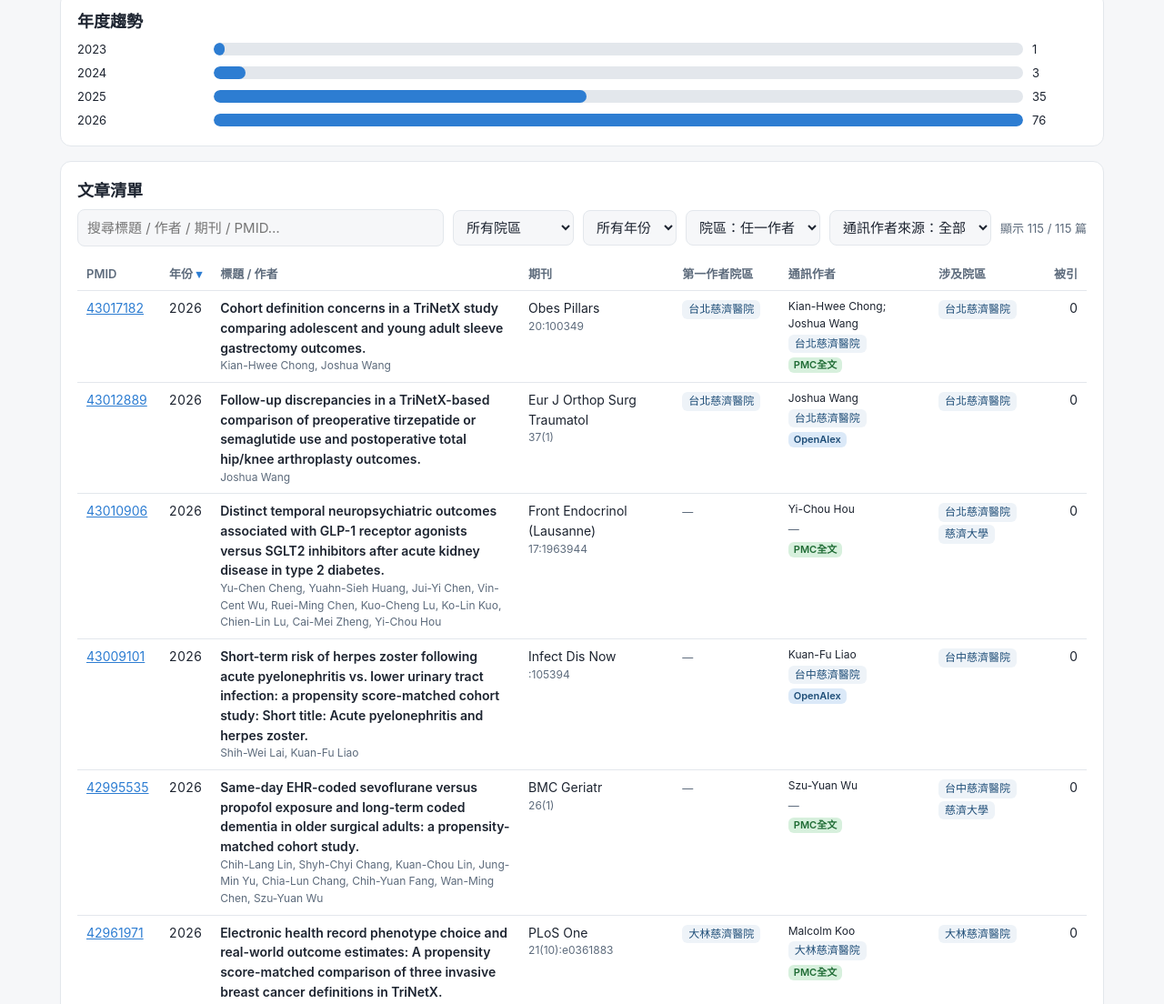
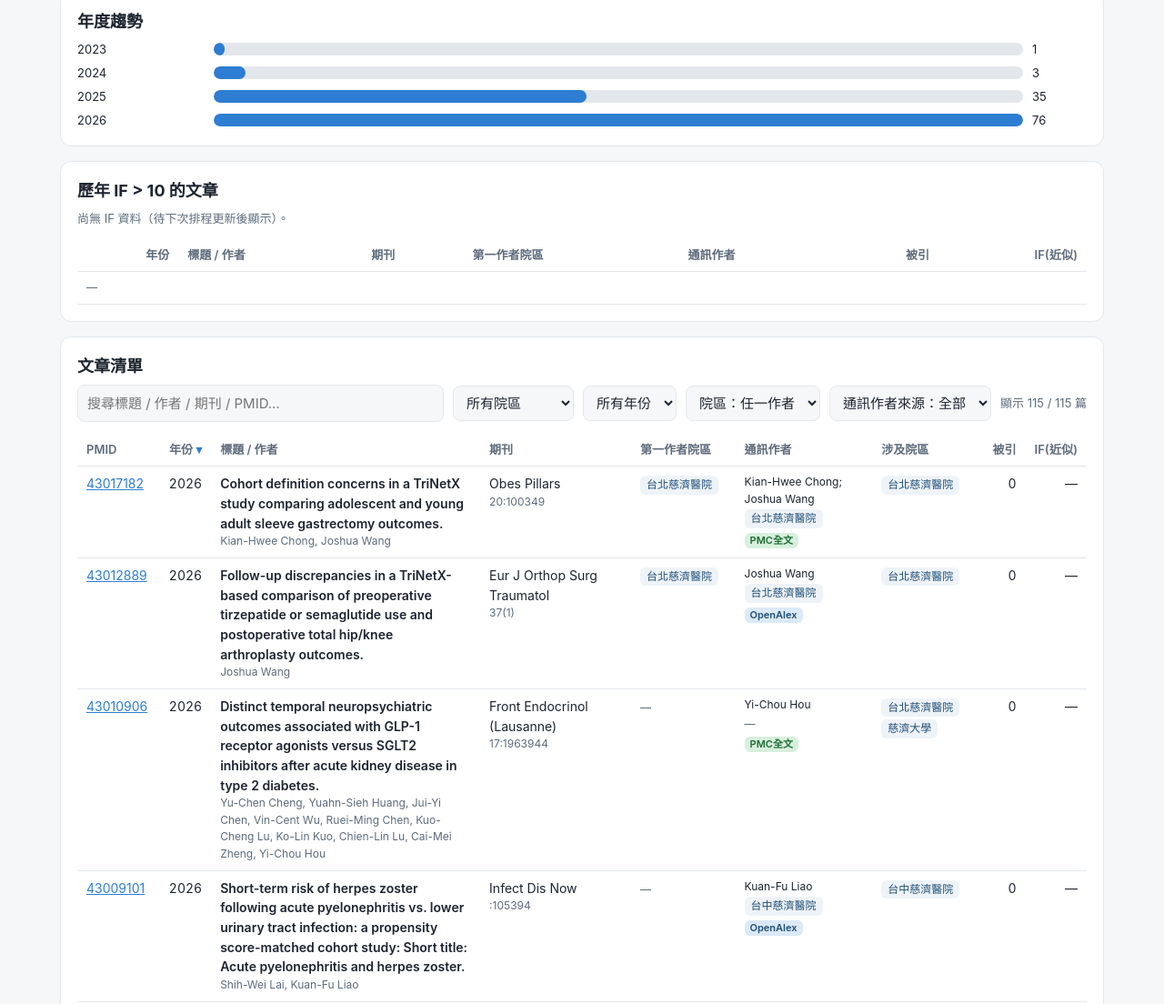
Before and after one commit to 96311123/-TriNetx-, a plain HTML site: page docs/index.html in a window 1280 px wide. Shown: the part 876-1980 px from the top of the page at 91% size. Drawn offline with Linux system fonts and the light colour scheme.

Commit message:
Add IF column and 'IF > 10 articles' section to web page
Co-Authored-By: Claude Sonnet 5.5 <noreply@anthropic.com>
Claude-Session: https://claude.ai/code/session_0178e8gCeQHmAhA9X3X79ZiT

```diff
--- a/docs/index.html
+++ b/docs/index.html
@@ -115,6 +115,20 @@ pre{white-space:pre-wrap;word-break:break-all;font-size:12px;background:var(--bg
 </section>
 
 <section>
+  <h2>歷年 IF &gt; 10 的文章</h2>
+  <p class="note" id="highIFNote"></p>
+  <div class="tablewrap">
+  <table id="highIFTable">
+    <thead><tr>
+      <th class="num">年份</th><th>標題 / 作者</th><th>期刊</th><th>第一作者院區</th><th>通訊作者</th>
+      <th class="num">被引</th><th class="num">IF(近似)</th>
+    </tr></thead>
+    <tbody></tbody>
+  </table>
+  </div>
+</section>
+
+<section>
   <h2>文章清單</h2>
   <div class="tools">
     <input type="search" id="q" placeholder="搜尋標題 / 作者 / 期刊 / PMID…">
@@ -132,7 +146,7 @@ pre{white-space:pre-wrap;word-break:break-all;font-size:12px;background:var(--bg
   <table id="articles">
     <thead><tr>
       <th data-k="pmid">PMID</th><th data-k="year" class="num">年份</th><th data-k="title">標題 / 作者</th>
-      <th data-k="journal">期刊</th><th>第一作者院區</th><th>通訊作者</th><th>涉及院區</th><th data-k="citations" class="num">被引</th>
+      <th data-k="journal">期刊</th><th>第一作者院區</th><th>通訊作者</th><th>涉及院區</th><th data-k="citations" class="num">被引</th><th data-k="impact_factor" class="num" title="OpenAlex 近似值（2 年平均被引），非 JCR 官方 IF">IF(近似)</th>
     </tr></thead>
     <tbody></tbody>
   </table>
@@ -142,7 +156,7 @@ pre{white-space:pre-wrap;word-break:break-all;font-size:12px;background:var(--bg
 <section>
   <details><summary>搜尋策略與方法說明</summary>
     <pre id="query"></pre>
-    <p class="note">通訊作者：優先採 PMC 全文 JATS 標記（Europe PMC / NCBI PMC），其次 OpenAlex 的 is_corresponding，再其次 PubMed 隸屬中含 e-mail 的作者，最後以末位作者推定。ORCID、出版社、被引次數來自 PubMed / OpenAlex / Crossref。</p>
+    <p class="note">通訊作者：優先採 PMC 全文 JATS 標記（Europe PMC / NCBI PMC），其次 OpenAlex 的 is_corresponding，再其次 PubMed 隸屬中含 e-mail 的作者，最後以末位作者推定。ORCID、出版社、被引次數來自 PubMed / OpenAlex / Crossref。IF(近似)為期刊層級指標，取自 OpenAlex 的 2yr_mean_citedness（近 2 年平均被引），與 Clarivate JCR 官方 Impact Factor 數值接近但不相同，僅供參考。</p>
     <p class="note">院區判定依作者 affiliation 文字比對（Hualien / Dalin / Taipei / Taichung / Yuli / Guanshan / Douliu Tzu Chi Hospital；Tzu Chi University；Tzu Chi University of Science and Technology）。無法判定院區者歸入「慈濟醫療財團法人(未指明院區)」。</p>
   </details>
 </section>
@@ -196,6 +210,8 @@ function render(){
   document.getElementById('yearBars').innerHTML = s.by_year.map(y=>`
     <div>${esc(y.year)}</div><div class="track"><div class="fill" style="width:${(y.articles/max*100).toFixed(1)}%"></div></div><div class="num">${fmt(y.articles)}</div>`).join('');
 
+  renderHighIF();
+
   // filters
   const camps = [...new Set(ARTICLES.flatMap(a=>a.campuses))];
   const order = s.campus_table.map(c=>c.campus);
@@ -204,6 +220,27 @@ function render(){
   const years = [...new Set(ARTICLES.map(a=>a.year))].sort().reverse();
   document.getElementById('fYear').innerHTML = '<option value="">所有年份</option>' + years.map(y=>`<option>${esc(y)}</option>`).join('');
   renderTable();
+}
+
+const HIGH_IF = 10;
+function renderHighIF(){
+  const tags = arr => arr.length ? arr.map(c=>`<span class="tag">${esc(c)}</span>`).join('') : '<span class="sub">—</span>';
+  const hasIF = ARTICLES.some(a=>a.impact_factor != null);
+  const rows = ARTICLES.filter(a=>a.impact_factor != null && +a.impact_factor > HIGH_IF)
+    .sort((x,y)=>(+y.impact_factor)-(+x.impact_factor) || (+y.year)-(+x.year));
+  document.getElementById('highIFNote').textContent = !hasIF
+    ? '尚無 IF 資料（待下次排程更新後顯示）。'
+    : `共 ${rows.length} 篇，依 IF 由高到低排序。IF 為 OpenAlex 近似值（期刊近 2 年平均被引），非 JCR 官方數字，僅供參考。`;
+  document.querySelector('#highIFTable tbody').innerHTML = rows.length ? rows.map(a=>`<tr>
+    <td class="num">${esc(a.year)}</td>
+    <td class="title"><a href="${a.doi?'https://doi.org/'+esc(a.doi):esc(a.pubmed_url)}" target="_blank" rel="noopener">${esc(a.title)}</a>
+      <div class="sub">${esc(a.authors.map(x=>x.name).join(', '))}</div></td>
+    <td>${esc(a.journal_abbr||a.journal)}</td>
+    <td>${tags(a.first_author_campuses)}</td>
+    <td><div class="sub" style="color:var(--text)">${esc(a.corresponding_authors.join('; '))}</div>${tags(a.corresponding_campuses)}</td>
+    <td class="num">${a.citations ?? '—'}</td>
+    <td class="num">${Number(a.impact_factor).toFixed(2)}</td></tr>`).join('')
+    : `<tr><td colspan="7" class="sub">${hasIF ? '目前沒有 IF > 10 的文章。' : '—'}</td></tr>`;
 }
 
 function renderTable(){
@@ -227,7 +264,7 @@ function renderTable(){
   });
   rows.sort((x,y)=>{
     let a=x[sortKey]??'', b=y[sortKey]??'';
-    if (sortKey==='pmid'||sortKey==='year'||sortKey==='citations'){a=+a||0;b=+b||0;}
+    if (sortKey==='pmid'||sortKey==='year'||sortKey==='citations'||sortKey==='impact_factor'){a=+a||0;b=+b||0;}
     return (a<b?-1:a>b?1:0)*(sortAsc?1:-1);
   });
   document.getElementById('count').textContent = `顯示 ${rows.length} / ${ARTICLES.length} 篇`;
@@ -242,7 +279,8 @@ function renderTable(){
     <td><div class="sub" style="color:var(--text)">${esc(a.corresponding_authors.join('; '))}</div>${tags(a.corresponding_campuses)}
       <div>${srcBadge(a.corresponding_source)}${a.corresponding_agreement==='不一致'?' <span class="warn">來源不一致</span>':''}</div></td>
     <td>${tags(a.campuses)}</td>
-    <td class="num">${a.citations ?? '—'}</td></tr>`).join('');
+    <td class="num">${a.citations ?? '—'}</td>
+    <td class="num">${a.impact_factor != null ? Number(a.impact_factor).toFixed(2) : '—'}</td></tr>`).join('');
   document.querySelectorAll('#articles th').forEach(th=>{
     th.classList.toggle('sorted', th.dataset.k===sortKey);
     th.classList.toggle('asc', th.dataset.k===sortKey && sortAsc);
```
